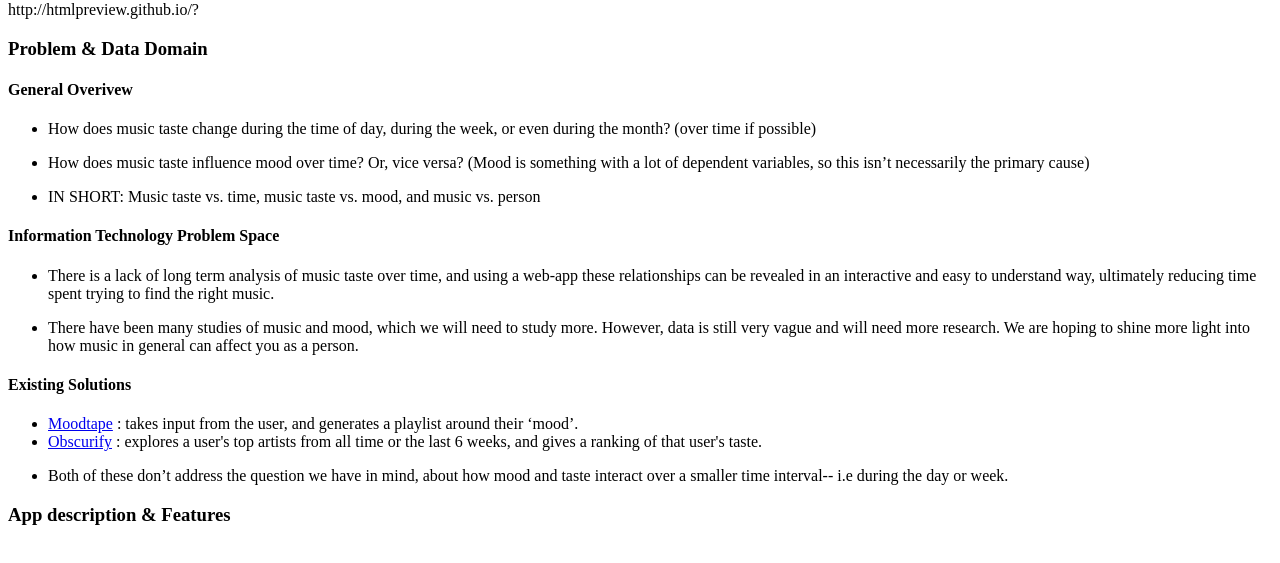
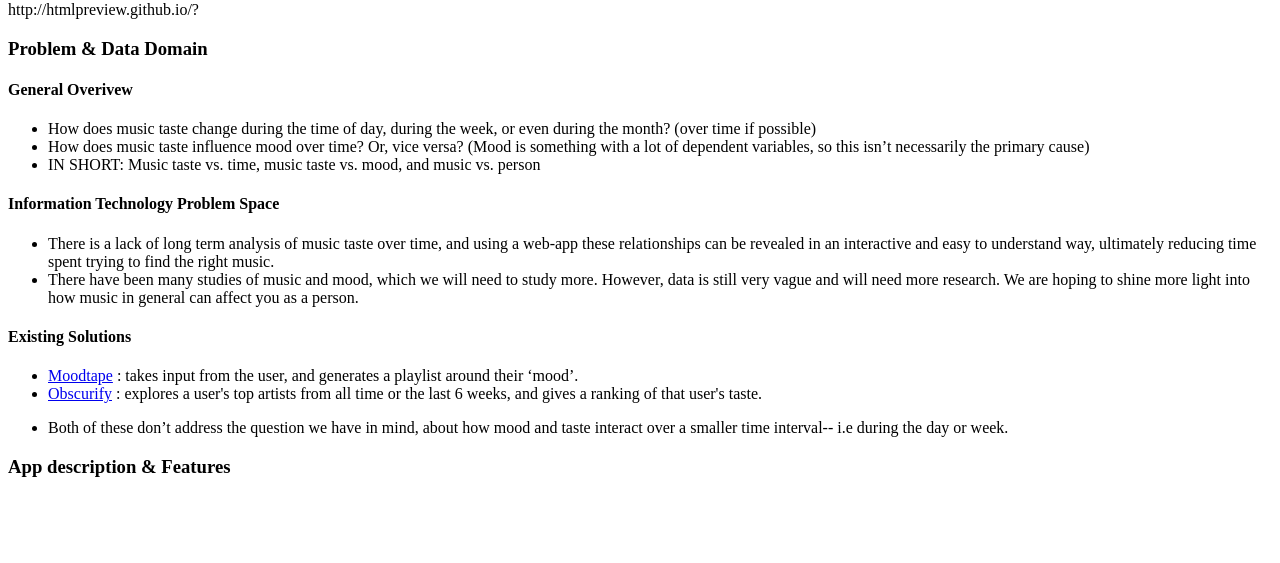
Before and after one commit to info340-au20/project-1-Jornalt, a website: page proposal.html in a window 1280 px wide. Shown: the part 79-642 px from the top of the page. Drawn offline with Linux system fonts and the light colour scheme.

Commit message:
trying to order lists

```diff
--- a/proposal.html
+++ b/proposal.html
@@ -15,40 +15,29 @@
             <h4>General Overivew</h4>
                 <ul>
                     <li>
-                        <p>
                         How does music taste change during the time of day, during the week, or even during the month? (over time if possible)
-                        </p>
                     </li>
                     <li>
-                        <p>
                         How does music taste influence mood over time? Or, vice versa? (Mood is something with a lot of dependent variables,
                         so this isn’t necessarily the primary cause)
-                        </p>
                     </li>
                     <li>
-                        <p>
                         IN SHORT: Music taste vs. time, music taste vs. mood, and music vs. person
-                        </p>
                     </li>
                 </ul>
             <h4>Information Technology Problem Space</h4>
                 <ul>
                     <li>
-                        <p>
                         There is a lack of long term analysis of music taste over time, and using a
                         web-app these relationships can be revealed in an interactive and easy to
                         understand way, ultimately reducing time spent trying to find the right music.
-                        </p>
                     </li>
                     <li>
-                        <p>
                         There have been many studies of music and mood, which we will need to study more.
                         However, data is still very vague and will need more research. We are hoping to
                         shine more light into how music in general can affect you as a person.
-                        </p>
                     </li>
                 </ul>
-            <div></div>
             <h4>Existing Solutions</h4>
                 <ul>
                     <li>
```
Lines whose indentation alone changed are shown as unchanged.
